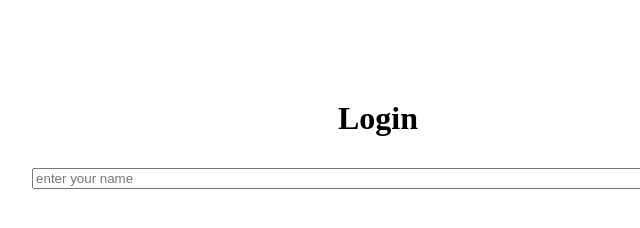
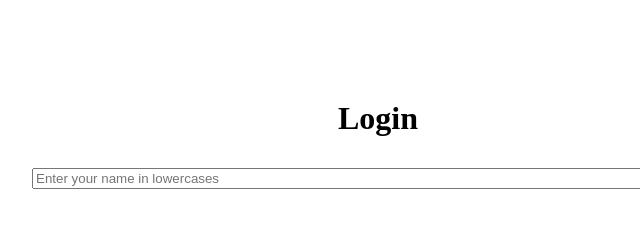
Before and after one commit to YukiNg13249/Study, a plain HTML site: page home.html in a window 1280 px wide. Shown: the full height of the page, 262-902 px from the left. Drawn offline with Linux system fonts and the light colour scheme.

Commit message:
require entry in lowercased form

```diff
--- a/home.html
+++ b/home.html
@@ -3,9 +3,6 @@
 <head>
 <link rel="stylesheet" href="index.css">
 <style>
-    #name{
-        text-transform: lowercase;
-    }
 </style>
 </head>
 <body>
@@ -14,7 +11,7 @@
             <h1 style="margin-top: 100px;">Login</h1>
         </div>
         <div style="width:100%; text-align: center;">
-            <input type="text" id="name" placeholder="Enter your name" style="width: 50%; margin: 10px;">
+            <input type="text" id="name" placeholder="Enter your name in lowercases" style="width: 50%; margin: 10px;">
             <button onclick="enterPage()">Enter</button>
         </div>
         <script>
```
